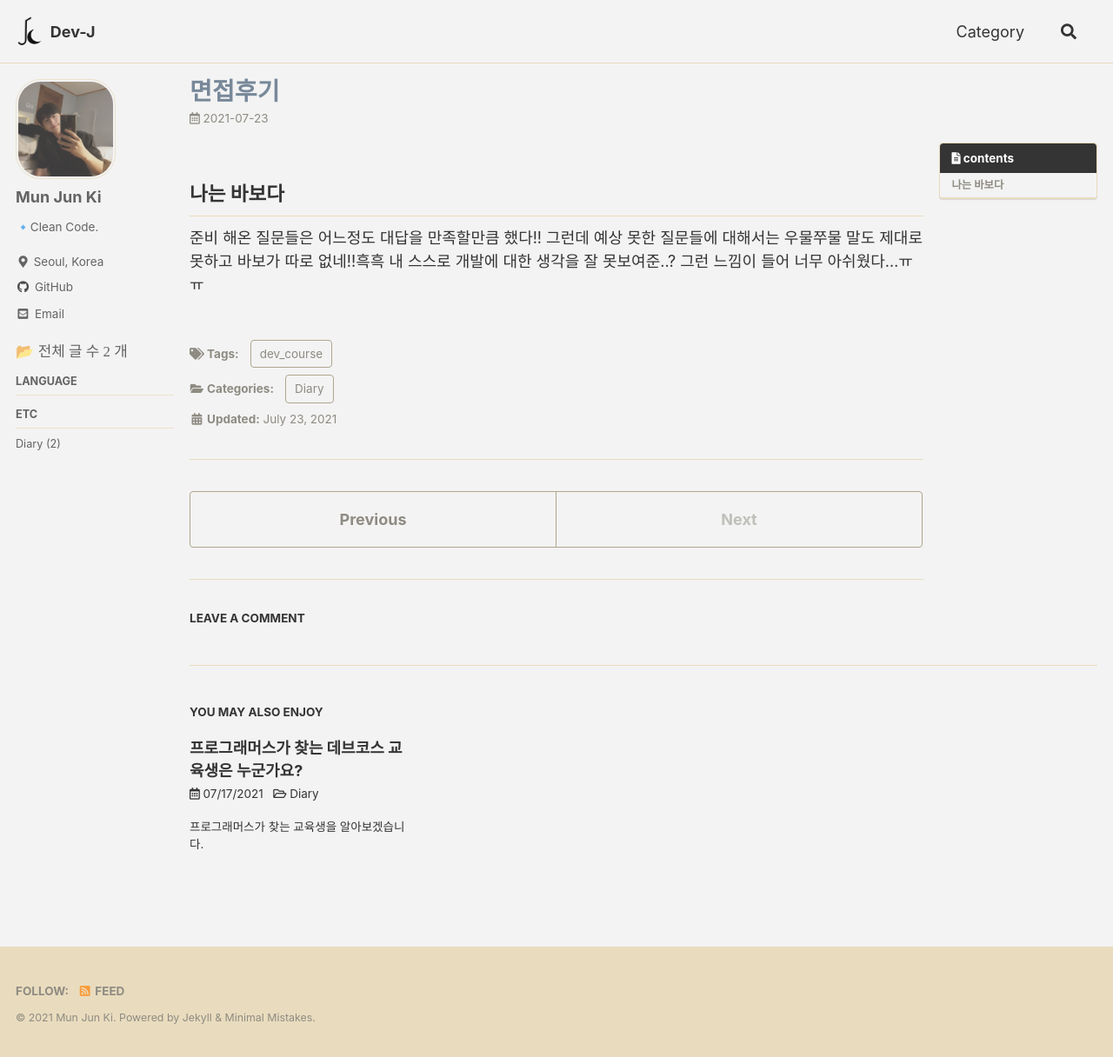
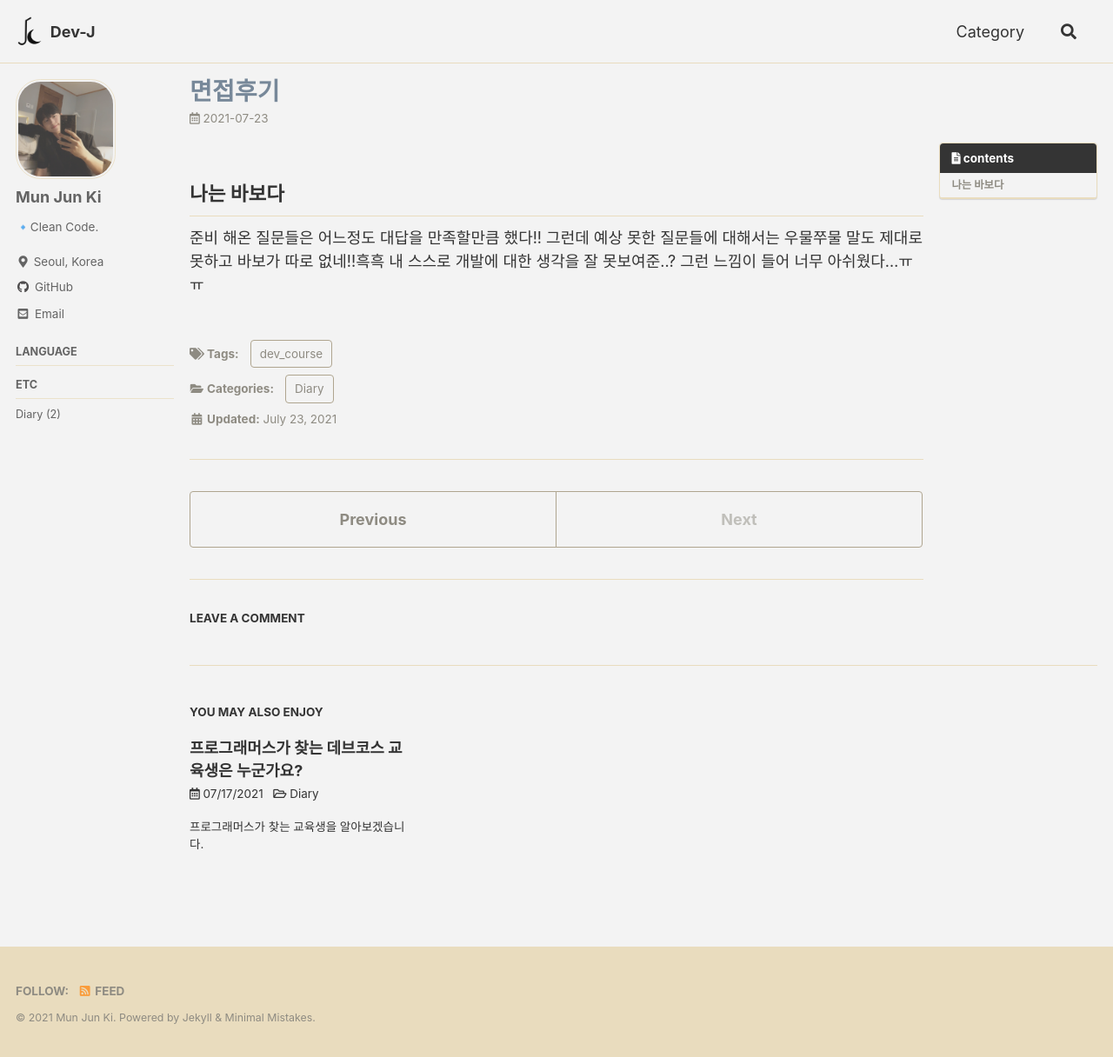
Before and after one commit to moo-on/moo-on.github.io, a Jekyll site: the page built from _posts/2021-07-23-면접후기.md, in a window 1280 px wide and 1216 px high. Shown: the whole window at 87% size. Built offline with Jekyll 4.4.1, drawn with Linux system fonts in a browser that asks for light colours; cached includes are drawn as plain includes; some web fonts are replaced; comment, search, counter and statistics services are not loaded.

Commit message:
change sidebar-categories

```diff
--- a/_includes/nav_list_main
+++ b/_includes/nav_list_main
@@ -6,7 +6,7 @@
   <ul class="nav__items" id="category_tag_menu">
       <!--전체 글 수-->
       <li>
-            📂 <span style="font-family:'Cafe24Oneprettynight';">전체 글 수</style> <span style="font-family:'Coming Soon';">{{sum}}</style> <span style="font-family:'Cafe24Oneprettynight';">개</style>
+            <!--📂<span >total:{{sum}}-->
       </li>
       <li>
 
--- a/_posts/2021-07-23-면접후기.md
+++ b/_posts/2021-07-23-면접후기.md
@@ -12,6 +12,7 @@ toc_sticky: true
 toc_label: "contents"
 toc_icon :
 
+
 last_modified_at : 2021-07-23
 ---
 
```
